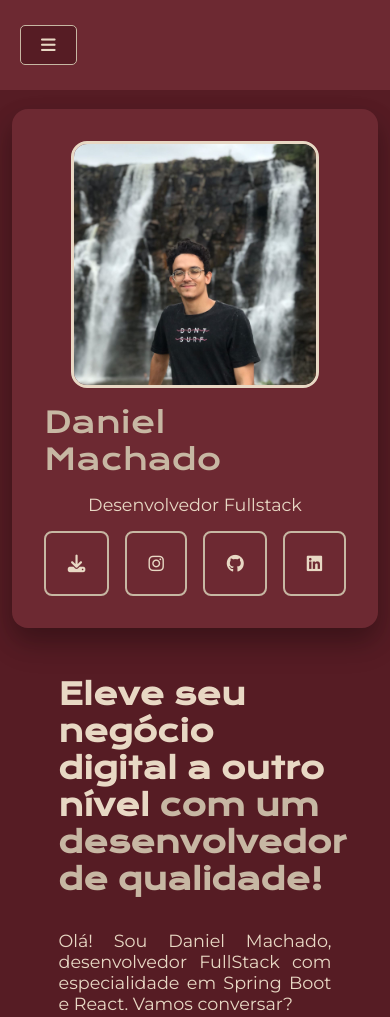
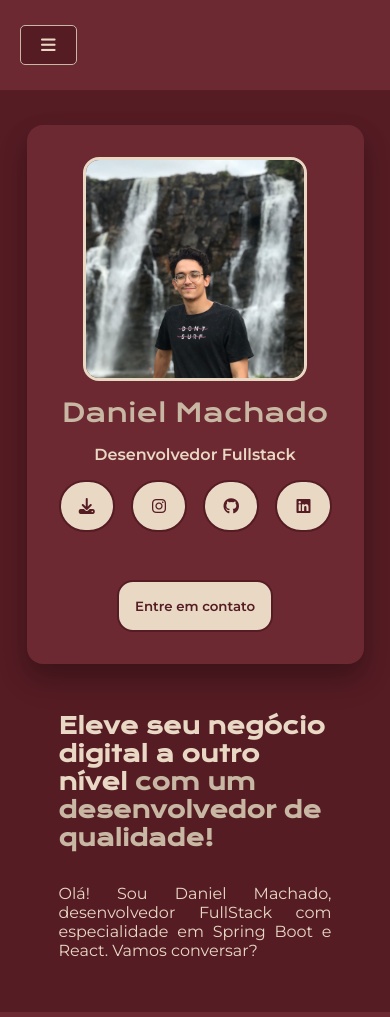
Before and after one commit to DanyAxeDev/portf-lio, a website: page index.html in a window 390 px wide. Shown: the top 1017 px of the page. Drawn offline with nearby package versions, Linux system fonts and the light colour scheme.

Commit message:
Melhoria no card da home e correção do bug no mobile

```diff
--- a/index.html
+++ b/index.html
@@ -28,11 +28,11 @@
             <a href="#sobremim" class="cabecalho__menu__link__toggle">Sobre mim</a>
         </nav>
     </header>
-    <main class="apresentacao uianimated left delay-100">
+    <main class="apresentacao uianimated delay-100">
         <div class="daniel__card">
-            <img class="apresentacao__img uianimated top delay-100" src="assets/eu.jpeg" alt="Foto do daniel">
-            <p class="titulo-destaque apresentacao__conteudo__titulo">Daniel Machado</p>
-            <p class="apresentacao__conteudo__texto">Desenvolvedor Fullstack</p>
+            <img class="apresentacao__img" src="assets/eu.jpeg" alt="Foto do daniel">
+            <p class="titulo-destaque daniel__card__titulo">Daniel Machado</p>
+            <p class="daniel__card__texto">Desenvolvedor Fullstack</p>
             <div class="apresentacao__links">
                 <a class="apresentacao__links__navegacao" href="assets/Daniel Machado CV.pdf"
                     download="Daniel Machado CV.pdf">
@@ -49,8 +49,9 @@
                     <i class="fa-brands fa-linkedin"></i>
                 </a>
             </div>
+            <button class="daniel__card__buttom">Entre em contato</button>
         </div>
-        <section class="apresentacao__conteudo">
+        <section class="apresentacao__conteudo uianimated delay-100">
             <h1 class="apresentacao__conteudo__titulo">Eleve seu negócio digital a outro nível<strong
                     class="titulo-destaque"> com um desenvolvedor de qualidade!
                 </strong></h1>
@@ -71,7 +72,7 @@
                 <div class="card uianimated delay-200">
                     <div class="image__card"><img src="assets/eu.jpeg" alt=""></div>
                     <div class="text__card">
-                        <p class="titulo__card">Mural de imagens</p>
+                        <p class="titulo__card titulo-destaque">Mural de imagens</p>
                         <p class="descricao__card">Um site que serve como um mural de fotos, realizando a inserção, e a
                             exclusão de imagens</p>
                     </div>
@@ -83,7 +84,7 @@
                 <div class="card uianimated delay-200">
                     <div class="image__card"><img src="assets/eu.jpeg" alt=""></div>
                     <div class="text__card">
-                        <p class="titulo__card">Mural de imagens</p>
+                        <p class="titulo__card titulo-destaque">Mural de imagens</p>
                         <p class="descricao__card">Um site que serve como um mural de fotos, realizando a inserção, e a
                             exclusão de imagens</p>
                     </div>
@@ -95,7 +96,7 @@
                 <div class="card uianimated delay-200">
                     <div class="image__card"><img src="assets/eu.jpeg" alt=""></div>
                     <div class="text__card">
-                        <p class="titulo__card">Mural de imagens</p>
+                        <p class="titulo__card titulo-destaque">Mural de imagens</p>
                         <p class="descricao__card">Um site que serve como um mural de fotos, realizando a inserção, e a
                             exclusão de imagens</p>
                     </div>
--- a/styles/style.css
+++ b/styles/style.css
@@ -63,10 +63,6 @@ body{
     gap: 2.5rem;
 }
 
-.apresentacao__conteudo__lista{
-    padding: 0 0 0 2.5rem;
-}
-
 .apresentacao__conteudo__titulo{
     font-size: 2.25rem;
     font-family: var(--fonte-primaria);
@@ -85,32 +81,24 @@ body{
     display: flex;
     justify-content: space-between;
     align-items: center;
-    gap: 1rem;
+    gap: 0.5rem;
     width: 100%;
-}
-.apresentacao__links__subtitulo{
-    font-family: var(--fonte-primaria);
-    font-weight: 400;
-    font-size: 1.5rem;
 }
 .apresentacao__links__navegacao{
     display: flex;
     justify-content: center;
     align-items: center;
-    gap: 1rem;
-    border: 2px solid var(--cor-terciaria);
+    border: 2px solid var(--cor-primaria);
     width: 100%;
     text-align: center;
-    border-radius: 8px;
-    font-size: 1.5rem;
-    font-weight: 600;
-    padding: 21.5px;
+    border-radius: 20rem;
+    padding: 1rem;
     text-decoration: none;
-    color: var(--cor-secundaria);
-    font-family: var(--fonte-secundaria);
+    color: var(--cor-primaria);
+    background-color: var(--cor-secundaria);
 }
 .apresentacao__links__navegacao:hover{
-    background-color: var(--cor-primaria);
+    background-color: var(--cor-terciaria);
 }
 .rodape{
     color: var(--cor-primaria);
@@ -224,6 +212,7 @@ body{
 
 .titulo__card{
     font-size: 1.3rem;
+    font-weight: 700;
 }
 
 .buttom__card{
@@ -241,6 +230,7 @@ body{
     color: var(--cor-terciaria);
     font-family: var(--fonte-secundaria);
     cursor: pointer;
+    font-weight: 700;
 }
 
 .repository__button{
@@ -276,6 +266,34 @@ body{
     padding: 2rem;
     border-radius: 1rem;
     box-shadow: 0 12px 24px rgba(0, 0, 0, 0.2), 0 16px 32px rgba(0, 0, 0, 0.15);
+    margin-top: 1rem;
+}
+
+.daniel__card__buttom{
+    margin-top: 2rem;
+    padding: 1rem;
+    border-radius: 1rem;
+    background-color: var(--cor-secundaria);
+    font-family: var(--fonte-secundaria);
+    font-weight: 700;
+    border: var(--cor-primaria) solid 2px;
+    color: var(--cor-primaria);
+    cursor: pointer;
+}
+
+.daniel__card__buttom:hover{
+    background-color: var(--cor-terciaria);
+}
+
+.daniel__card__titulo{
+    font-size: 1.9rem;
+    font-family: var(--fonte-primaria);
+}
+
+.daniel__card__texto{
+    font-size: 1rem;
+    font-family: var(--fonte-secundaria);
+    font-weight: 700;
 }
 
 @media (max-width: 1344px){
@@ -300,6 +318,9 @@ body{
     .card{
         max-width: 100%;
     }
+    .daniel__card{
+        width: 60%;
+    }
 }
 
 @media (max-width: 780px){
@@ -323,10 +344,10 @@ body{
         margin: 2rem 0 2rem 0;
     }
     .apresentacao__conteudo__titulo{
-        font-size: 1.85rem;
+        font-size: 1.40rem;
     }
     .apresentacao__conteudo__texto{
-        font-size: 1.10rem;
+        font-size: 1rem;
         text-align: justify;
     }
     .apresentacao__links{
@@ -335,14 +356,24 @@ body{
         gap: 1rem;
     }
     .apresentacao__links__navegacao{
-        font-size: 1.10rem;
         width: 50%;
-    }
-    .apresentacao__links__navegacao p{
-        display: none;
     }
     .apresentacao__img__about{
         width: 80%;
+    }
+    .apresentacao__img{
+        width: 80%;
+    }
+    .daniel__card{
+        width: 100%;
+    }
+    .daniel__card__titulo{
+        font-size: 1.6rem;
+    }
+    .daniel__card__texto{
+        font-size: 1rem;
+        font-family: var(--fonte-secundaria);
+        font-weight: 700;
     }
 }
 
```
